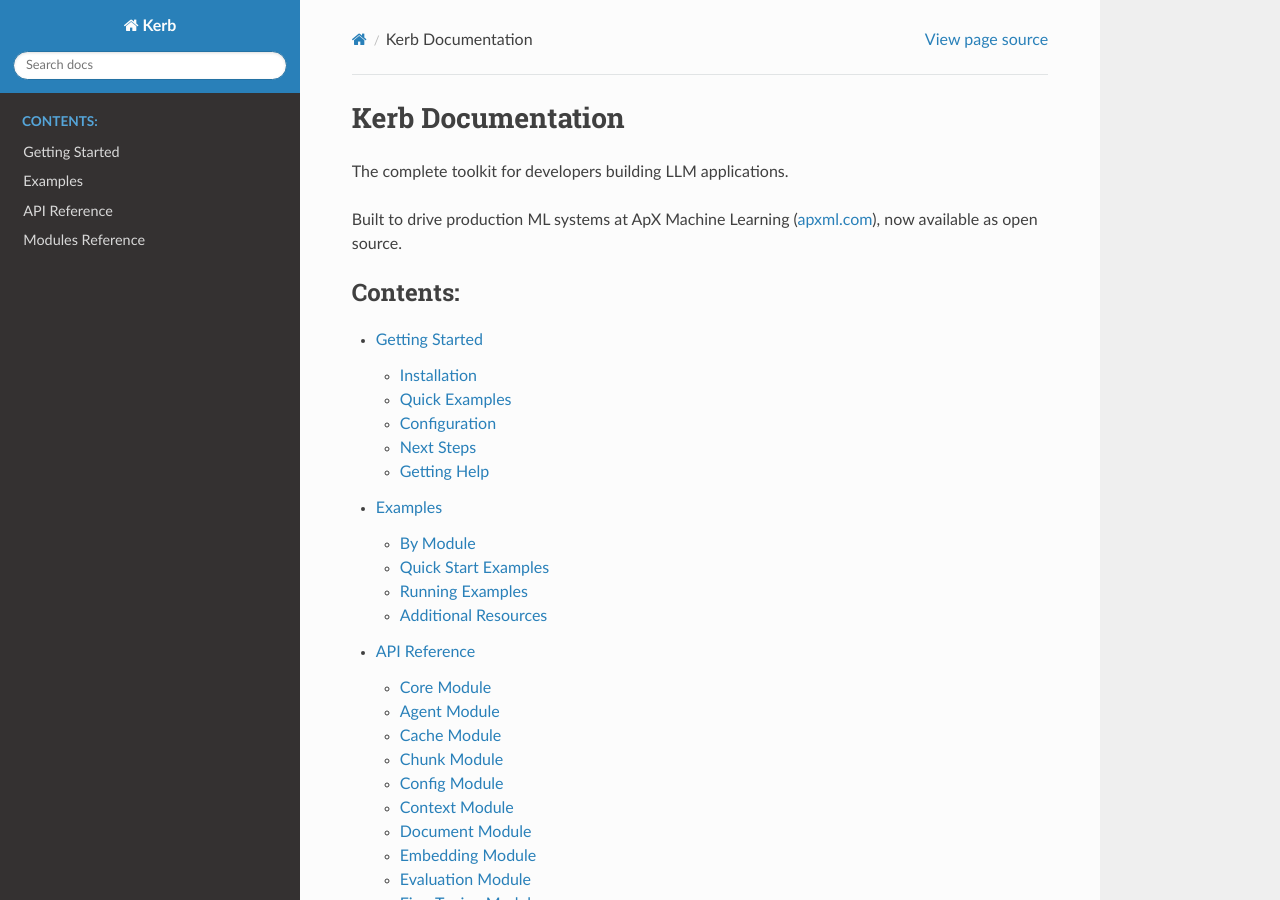
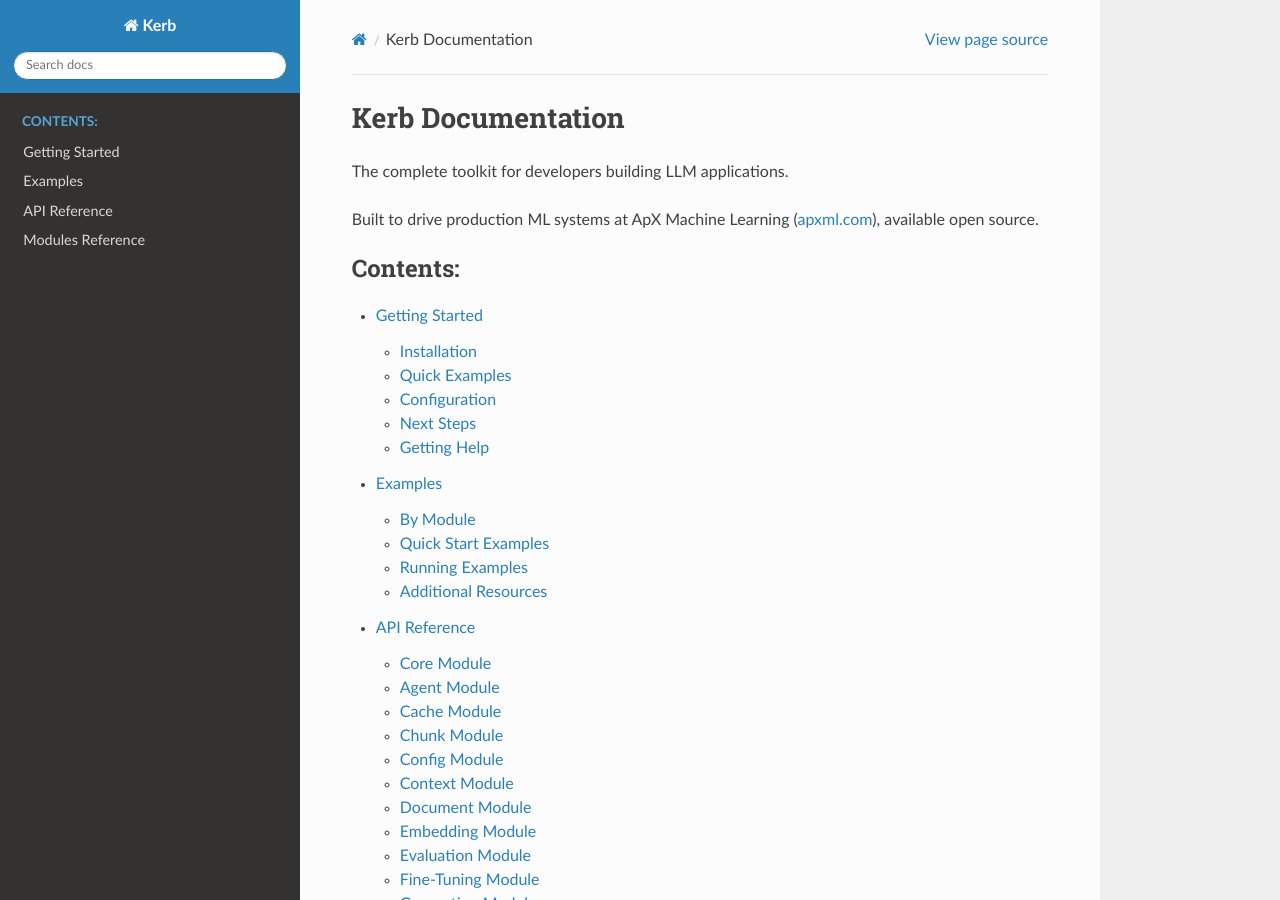
Before and after one commit to apxml/kerb, a Sphinx documentation site: the page built from docs/index.rst, in a window 1280 px wide and 900 px high. Built offline with Sphinx 7.4.7 and the Read the Docs theme 3.1.0, drawn with Linux system fonts in a browser that asks for light colours.

Commit message:
Minor copy update

```diff
--- a/docs/index.rst
+++ b/docs/index.rst
@@ -3,7 +3,7 @@
 
 The complete toolkit for developers building LLM applications.
 
-Built to drive production ML systems at ApX Machine Learning (`apxml.com <https://apxml.com>`_), now available as open source.
+Built to drive production ML systems at ApX Machine Learning (`apxml.com <https://apxml.com>`_), available open source.
 
 .. toctree::
    :maxdepth: 2
```
Also changed, not shown: README.md (+1 -1 lines).
